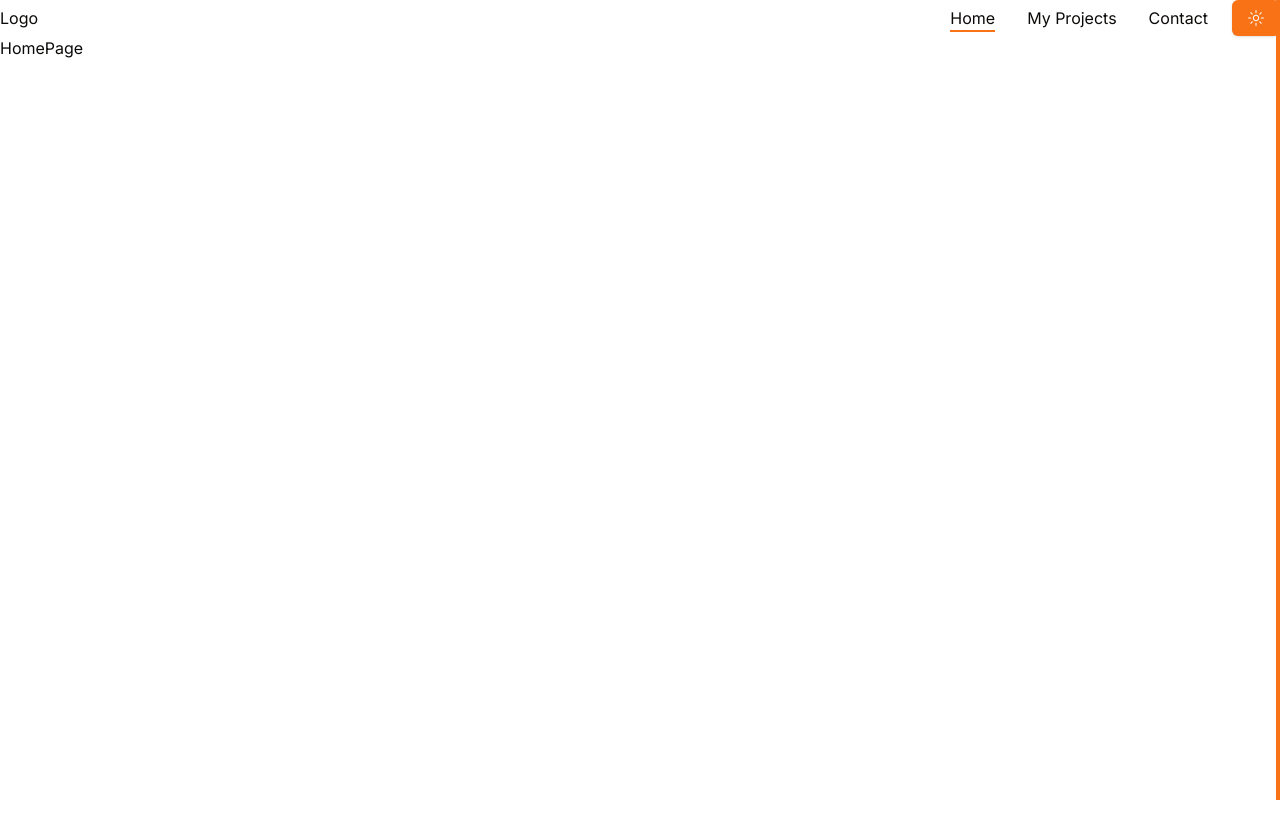
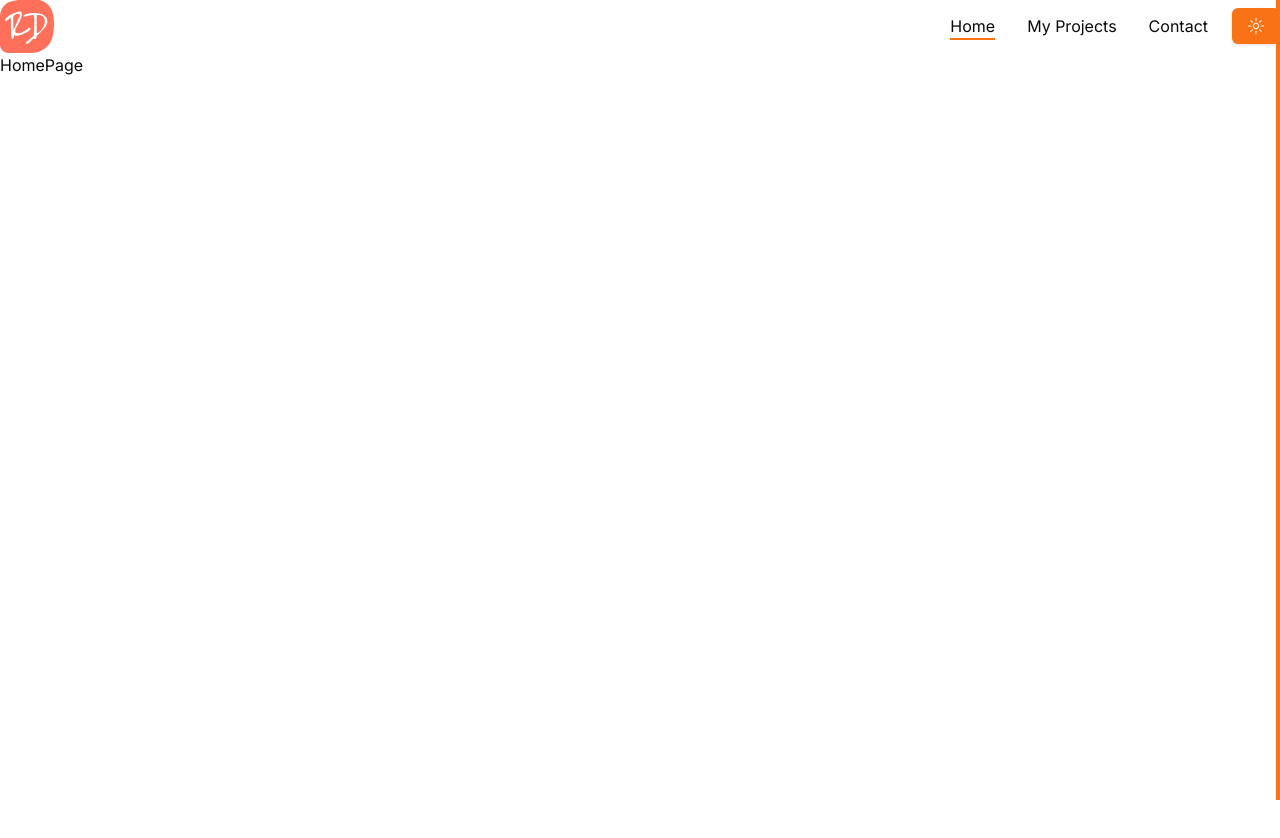
Before and after one commit to asifichy/Web_Portfolio, a Next.js app: page / in a window 1280 px wide. Shown: the top 838 px of the page. Built offline with nearby package versions, Linux system fonts and the light colour scheme.

Commit message:
logo added 'will add customized logo later'

```diff
--- a/components/Logo.jsx
+++ b/components/Logo.jsx
@@ -1,8 +1,11 @@
-import React from 'react'
+import Link from "next/link";
+import Image from "next/image";
 
 const Logo = () => {
   return (
-    <div>Logo</div>
+    <Link href='/'>
+      <Image src='/logo.svg' alt='my-logo' width={54} height={54} priority />
+    </Link>
   )
 }
 
```
Also changed, not shown: public/logo.svg (added).
